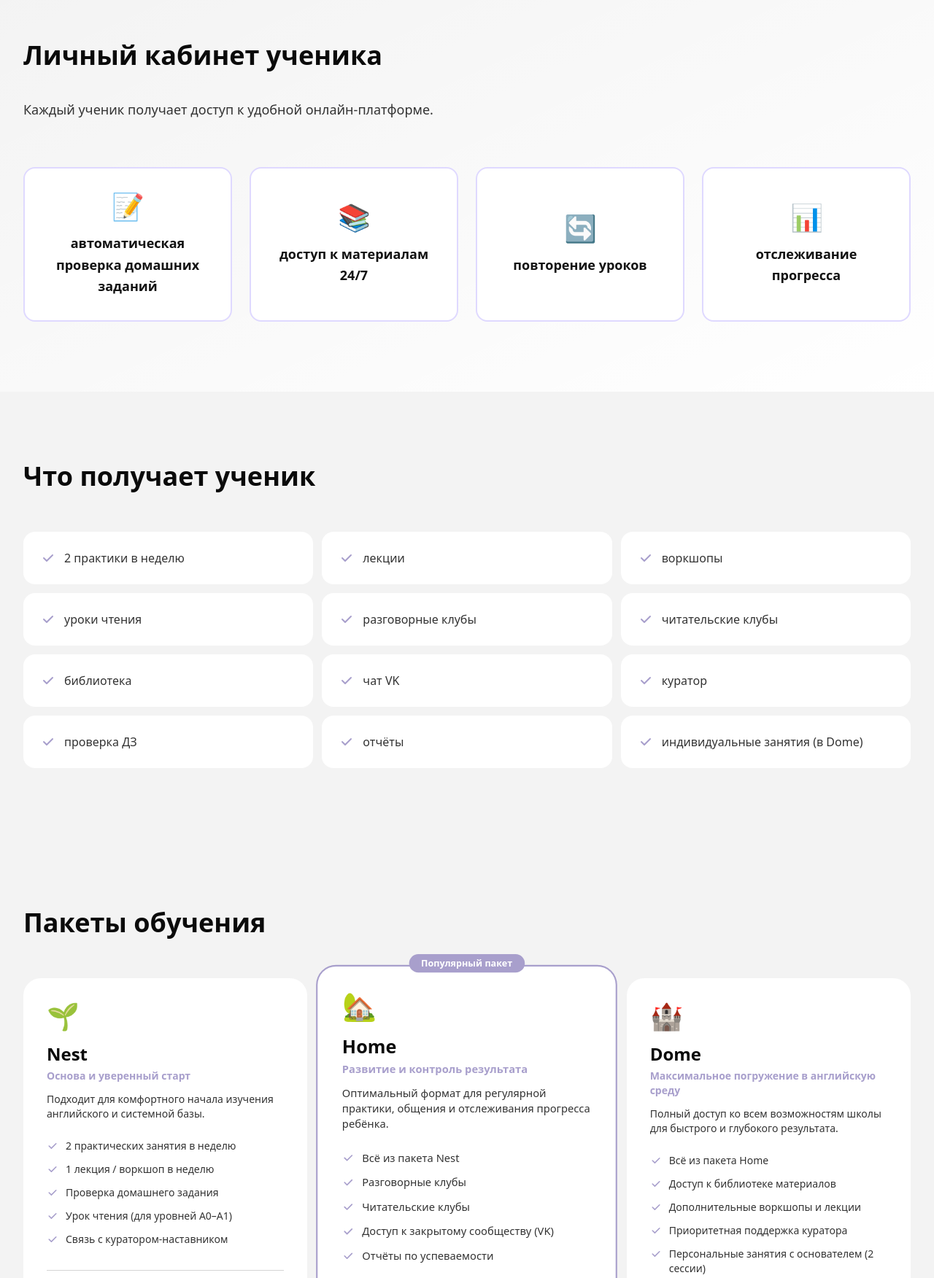
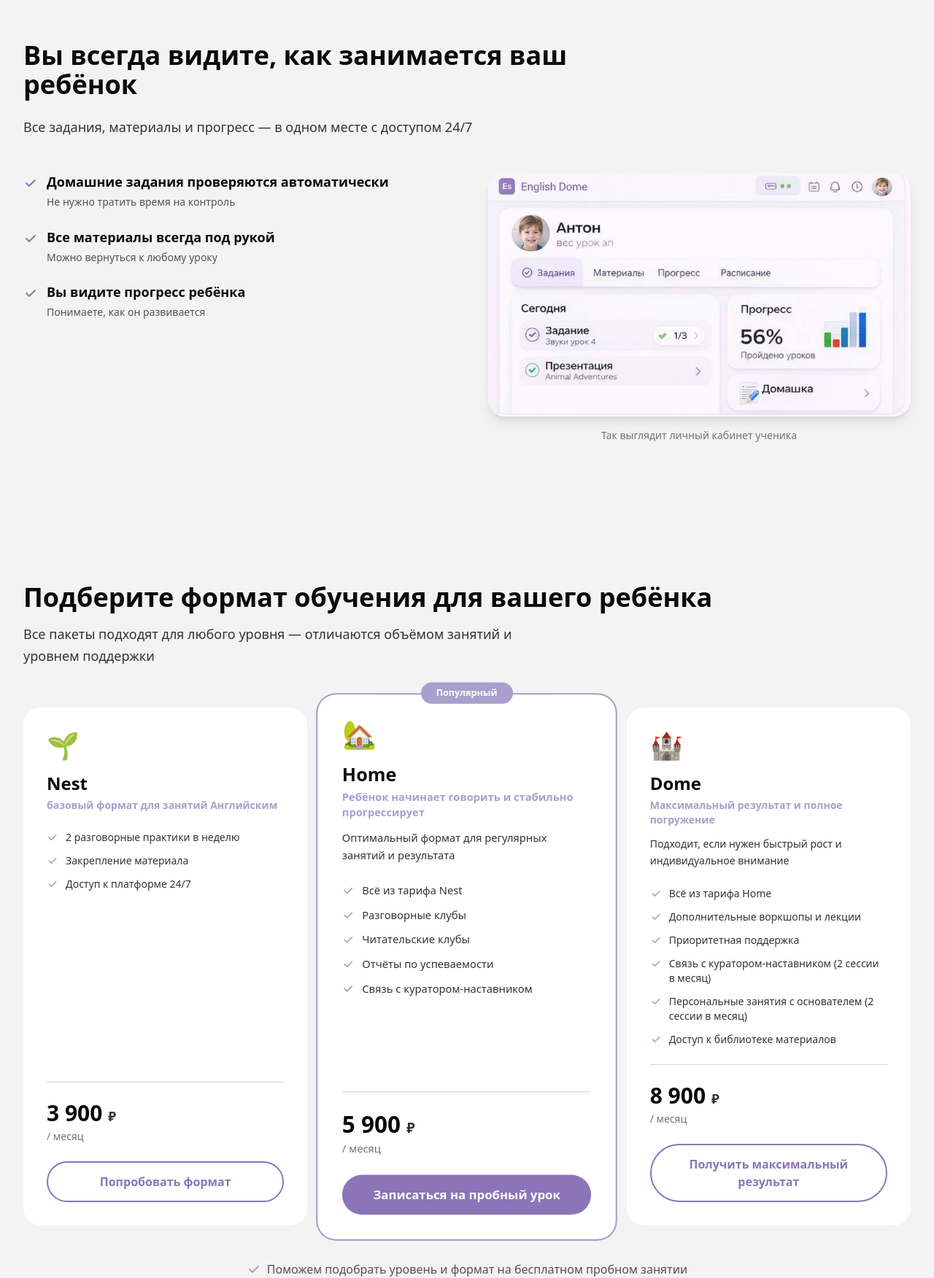
Before and after one commit to ibragim3007/enlgihs-school-landing, a Next.js app: page / in a window 1280 px wide. Shown: the part 5488-7240 px from the top of the page at 73% size. Built offline with nearby package versions, Linux system fonts and the light colour scheme.

Commit message:
feat: packages

```diff
--- a/app/page.tsx
+++ b/app/page.tsx
@@ -36,7 +36,7 @@ export default function Home() {
         <Lessons />
         <Reading />
         <Cabinet />
-        <Ecosystem />
+        {/* <Ecosystem /> */}
         <Packages onOpenForm={openForm} />
         <Psychologist />
         <ForParents />
--- a/components/sections/Cabinet.tsx
+++ b/components/sections/Cabinet.tsx
@@ -1,45 +1,80 @@
+import Image from "next/image";
 import { SECTION_IDS } from "@/constants/navigation";
 import {
   CABINET_HEADING,
   CABINET_DESCRIPTION,
-  CABINET_FEATURES,
+  CABINET_BENEFITS,
+  CABINET_PREVIEW_SRC,
+  CABINET_PREVIEW_CAPTION,
 } from "@/constants/cabinet";
 import SectionHeading from "@/components/ui/SectionHeading";
 
+function CheckIcon() {
+  return (
+    <svg
+      className="mt-1 h-5 w-5 shrink-0 text-primary-800"
+      viewBox="0 0 20 20"
+      fill="currentColor"
+      aria-hidden
+    >
+      <path
+        fillRule="evenodd"
+        d="M16.707 5.293a1 1 0 010 1.414l-8 8a1 1 0 01-1.414 0l-4-4a1 1 0 011.414-1.414L8 12.586l7.293-7.293a1 1 0 011.414 0z"
+        clipRule="evenodd"
+      />
+    </svg>
+  );
+}
+
 export default function Cabinet() {
-  const icons = ["📝", "📚", "🔄", "📊"];
-
   return (
-    <section
-      id={SECTION_IDS.cabinet}
-      className="py-16 lg:py-24 bg-gradient-to-br from-primary-50/20 to-white"
-    >
+    <section id={SECTION_IDS.cabinet} className="py-16 lg:py-24">
       <div className="mx-auto max-w-[1400px] px-4 sm:px-6 lg:px-8">
-        <SectionHeading className="mb-6 lg:mb-10">
+        <div className="max-w-3xl">
+          <SectionHeading className="mb-4 lg:mb-6">
             {CABINET_HEADING}
           </SectionHeading>
 
-        <p className="text-base text-neutral-700 leading-relaxed lg:text-lg max-w-2xl mb-12 lg:mb-16">
+          <p className="text-base leading-relaxed text-neutral-700 lg:text-lg">
             {CABINET_DESCRIPTION}
           </p>
-
-        <div className="grid gap-6 sm:grid-cols-2 lg:grid-cols-4">
-          {CABINET_FEATURES.map((feature, idx) => (
-            <div
-              key={feature}
-              className="group flex flex-col items-center justify-center text-center p-8 rounded-2xl bg-white border-2 border-primary-500 hover:border-primary-400 hover:shadow-lg hover:bg-primary-50 transition-all"
-            >
-              {/* Icon */}
-              <div className="text-4xl mb-4 group-hover:scale-110 transition-transform">
-                {icons[idx % icons.length]}
         </div>
 
-              {/* Text */}
-              <p className="text-base lg:text-lg font-semibold text-neutral-900 leading-relaxed group-hover:text-primary-700 transition-colors">
-                {feature}
+        <div className="mt-10 flex flex-col gap-10 lg:mt-12 lg:grid lg:grid-cols-2 lg:items-start lg:gap-14">
+          {/* Benefits list */}
+          <ul className="flex flex-col gap-6">
+            {CABINET_BENEFITS.map((b) => (
+              <li key={b.title} className="flex gap-3">
+                <CheckIcon />
+                <div>
+                  <p className="text-sm leading-snug text-neutral-950 sm:text-base lg:text-lg">
+                    <span className="font-bold">{b.title}</span>
+                    <span className="font-bold">{b.bold}</span>
+                  </p>
+                  <p className="mt-1 text-xs leading-relaxed text-neutral-600 sm:text-sm">
+                    {b.subtitle}
                   </p>
                 </div>
+              </li>
             ))}
+          </ul>
+
+          {/* Cabinet preview */}
+          <div className="flex flex-col items-center">
+            <div className="relative w-full overflow-hidden rounded-2xl bg-neutral-100 shadow-lg sm:rounded-3xl">
+              <Image
+                src={CABINET_PREVIEW_SRC}
+                alt="Скриншот личного кабинета ученика English Dome"
+                width={800}
+                height={600}
+                className="h-auto w-full"
+                sizes="(max-width: 1024px) 100vw, 50vw"
+              />
+            </div>
+            <p className="mt-4 text-center text-xs text-neutral-500 sm:text-sm">
+              {CABINET_PREVIEW_CAPTION}
+            </p>
+          </div>
         </div>
       </div>
     </section>
--- a/components/sections/Packages.tsx
+++ b/components/sections/Packages.tsx
@@ -1,5 +1,10 @@
 import { SECTION_IDS } from "@/constants/navigation";
-import { PACKAGES_HEADING, PACKAGES } from "@/constants/packages";
+import {
+  PACKAGES_HEADING,
+  PACKAGES_SUBHEADING,
+  PACKAGES_FOOTER,
+  PACKAGES,
+} from "@/constants/packages";
 import SectionHeading from "@/components/ui/SectionHeading";
 import Button from "@/components/ui/Button";
 
@@ -7,72 +12,86 @@ interface PackagesProps {
   onOpenForm: () => void;
 }
 
+function CheckIcon() {
+  return (
+    <svg
+      className="mt-0.5 h-4 w-4 shrink-0 text-primary-700"
+      viewBox="0 0 20 20"
+      fill="currentColor"
+      aria-hidden
+    >
+      <path
+        fillRule="evenodd"
+        d="M16.707 5.293a1 1 0 010 1.414l-8 8a1 1 0 01-1.414 0l-4-4a1 1 0 011.414-1.414L8 12.586l7.293-7.293a1 1 0 011.414 0z"
+        clipRule="evenodd"
+      />
+    </svg>
+  );
+}
+
 export default function Packages({ onOpenForm }: PackagesProps) {
   return (
     <section id={SECTION_IDS.packages} className="py-16 lg:py-24">
       <div className="mx-auto max-w-[1400px] px-4 sm:px-6 lg:px-8">
-        <SectionHeading className="mb-10 lg:mb-14">
+        <SectionHeading className="mb-3 lg:mb-4">
           {PACKAGES_HEADING}
         </SectionHeading>
+        <p className="mb-10 max-w-2xl text-base leading-relaxed text-neutral-700 lg:mb-14 lg:text-lg">
+          {PACKAGES_SUBHEADING}
+        </p>
 
         <div className="grid gap-6 md:grid-cols-2 lg:grid-cols-3">
           {PACKAGES.map((pkg) => (
             <div
               key={pkg.id}
-              className={`relative rounded-3xl transition-all ${
+              className={`relative flex flex-col rounded-3xl bg-surface p-6 sm:p-8 ${
                 pkg.highlighted
                   ? "ring-2 ring-primary-700 md:scale-105 md:z-10"
-                  : "bg-surface"
-              } ${!pkg.highlighted ? "bg-surface" : "bg-surface"} p-8`}
+                  : ""
+              }`}
             >
               {pkg.badge && (
-                <div className="absolute -top-4 left-1/2 -translate-x-1/2 rounded-full bg-primary-700 px-4 py-1 text-xs font-semibold text-white">
+                <div className="absolute -top-4 left-1/2 -translate-x-1/2 rounded-full bg-primary-700 px-5 py-1.5 text-xs font-semibold text-white">
                   {pkg.badge}
                 </div>
               )}
 
-              <div className="text-4xl mb-4">{pkg.icon}</div>
+              <div className="mb-4 text-4xl">{pkg.icon}</div>
 
               <h3 className="text-2xl font-bold text-neutral-950">
                 {pkg.name}
               </h3>
-              <p className="text-sm text-primary-700 font-semibold mt-1">
+              <p className="mt-1 text-sm font-semibold text-primary-700">
                 {pkg.tagline}
               </p>
-              <p className="text-sm text-neutral-700 mt-3 mb-6">
-                {pkg.description}
-              </p>
+              {pkg.description && (
+                <p className="mt-3 text-sm leading-relaxed text-neutral-700">
+                  {pkg.description}
+                </p>
+              )}
 
-              <ul className="space-y-3 mb-8 pb-8 border-b border-neutral-200">
+              <ul className="mt-6 flex flex-1 flex-col gap-3 border-b border-neutral-200 pb-6">
                 {pkg.features.map((feature) => (
                   <li
                     key={feature}
                     className="flex items-start gap-2.5 text-sm text-neutral-700"
                   >
-                    <svg
-                      className="mt-0.5 h-4 w-4 shrink-0 text-primary-700"
-                      viewBox="0 0 20 20"
-                      fill="currentColor"
-                    >
-                      <path
-                        fillRule="evenodd"
-                        d="M16.707 5.293a1 1 0 010 1.414l-8 8a1 1 0 01-1.414 0l-4-4a1 1 0 011.414-1.414L8 12.586l7.293-7.293a1 1 0 011.414 0z"
-                        clipRule="evenodd"
-                      />
-                    </svg>
+                    <CheckIcon />
                     {feature}
                   </li>
                 ))}
               </ul>
 
-              <div className="mb-6">
+              <div className="mt-6 mb-6">
                 <p className="text-3xl font-bold text-neutral-950">
-                  {pkg.price}{" "}
-                  <span className="text-lg text-neutral-700 font-semibold">
+                  {pkg.price.toLocaleString("ru-RU")}{" "}
+                  <span className="text-lg font-semibold text-neutral-700">
                     {pkg.currency}
                   </span>
                 </p>
-                <p className="text-sm text-neutral-700 mt-1">за {pkg.period}</p>
+                <p className="mt-1 text-sm text-neutral-500">
+                  / {pkg.period}
+                </p>
               </div>
 
               <Button
@@ -80,11 +99,27 @@ export default function Packages({ onOpenForm }: PackagesProps) {
                 variant={pkg.highlighted ? "primary" : "outline"}
                 className="w-full"
               >
-                Выбрать
+                {pkg.ctaText ?? "Выбрать"}
               </Button>
             </div>
           ))}
         </div>
+
+        <p className="mt-10 flex items-center justify-center gap-2 text-center text-sm text-neutral-600 lg:mt-12 lg:text-base">
+          <svg
+            className="h-5 w-5 shrink-0 text-primary-700"
+            viewBox="0 0 20 20"
+            fill="currentColor"
+            aria-hidden
+          >
+            <path
+              fillRule="evenodd"
+              d="M16.707 5.293a1 1 0 010 1.414l-8 8a1 1 0 01-1.414 0l-4-4a1 1 0 011.414-1.414L8 12.586l7.293-7.293a1 1 0 011.414 0z"
+              clipRule="evenodd"
+            />
+          </svg>
+          {PACKAGES_FOOTER}
+        </p>
       </div>
     </section>
   );
--- a/constants/cabinet.ts
+++ b/constants/cabinet.ts
@@ -1,11 +1,29 @@
-export const CABINET_HEADING = "Личный кабинет ученика";
+export const CABINET_HEADING = "Вы всегда видите, как занимается ваш ребёнок";
 
 export const CABINET_DESCRIPTION =
-  "Каждый ученик получает доступ к удобной онлайн-платформе.";
+  "Все задания, материалы и прогресс — в одном месте с доступом 24/7";
 
-export const CABINET_FEATURES = [
-  "автоматическая проверка домашних заданий",
-  "доступ к материалам 24/7",
-  "повторение уроков",
-  "отслеживание прогресса",
+export const CABINET_BENEFITS: {
+  title: string;
+  bold: string;
+  subtitle: string;
+}[] = [
+  {
+    title: "Домашние задания",
+    bold: " проверяются автоматически",
+    subtitle: "Не нужно тратить время на контроль",
+  },
+  {
+    title: "Все материалы",
+    bold: " всегда под рукой",
+    subtitle: "Можно вернуться к любому уроку",
+  },
+  {
+    title: "Вы видите прогресс",
+    bold: " ребёнка",
+    subtitle: "Понимаете, как он развивается",
+  },
 ];
+
+export const CABINET_PREVIEW_SRC = "/assets/cabinet-preview-old.png";
+export const CABINET_PREVIEW_CAPTION = "Так выглядит личный кабинет ученика";
--- a/constants/packages.ts
+++ b/constants/packages.ts
@@ -1,64 +1,69 @@
 import type { Package } from "@/types";
 
-export const PACKAGES_HEADING = "Пакеты обучения";
+export const PACKAGES_HEADING = "Подберите формат обучения для вашего ребёнка";
+
+export const PACKAGES_SUBHEADING =
+  "Все пакеты подходят для любого уровня — отличаются объёмом занятий и уровнем поддержки";
+
+export const PACKAGES_FOOTER =
+  "Поможем подобрать уровень и формат на бесплатном пробном занятии";
 
 export const PACKAGES: Package[] = [
   {
     id: 1,
     icon: "🌱",
     name: "Nest",
-    tagline: "Основа и уверенный старт",
-    description:
-      "Подходит для комфортного начала изучения английского и системной базы.",
+    tagline: "базовый формат для занятий Английским",
+    description: "",
     features: [
-      "2 практических занятия в неделю",
-      "1 лекция / воркшоп в неделю",
-      "Проверка домашнего задания",
-      "Урок чтения (для уровней A0–A1)",
-      "Связь с куратором-наставником",
+      "2 разговорные практики в неделю",
+      "Закрепление материала",
+      "Доступ к платформе 24/7",
     ],
     price: 3900,
     currency: "₽",
     period: "месяц",
     highlighted: false,
+    ctaText: "Попробовать формат",
   },
   {
     id: 2,
     icon: "🏡",
     name: "Home",
-    tagline: "Развитие и контроль результата",
-    description:
-      "Оптимальный формат для регулярной практики, общения и отслеживания прогресса ребёнка.",
+    tagline: "Ребёнок начинает говорить и стабильно прогрессирует",
+    description: "Оптимальный формат для регулярных занятий и результата",
     features: [
-      "Всё из пакета Nest",
+      "Всё из тарифа Nest",
       "Разговорные клубы",
       "Читательские клубы",
-      "Доступ к закрытому сообществу (VK)",
       "Отчёты по успеваемости",
+      "Связь с куратором-наставником",
     ],
     price: 5900,
     currency: "₽",
     period: "месяц",
     highlighted: true,
-    badge: "Популярный пакет",
+    badge: "Популярный",
+    ctaText: "Записаться на пробный урок",
   },
   {
     id: 3,
     icon: "🏰",
     name: "Dome",
-    tagline: "Максимальное погружение в английскую среду",
-    description:
-      "Полный доступ ко всем возможностям школы для быстрого и глубокого результата.",
+    tagline: "Максимальный результат и полное погружение",
+    description: "Подходит, если нужен быстрый рост и индивидуальное внимание",
     features: [
-      "Всё из пакета Home",
+      "Всё из тарифа Home",
+      "Дополнительные воркшопы и лекции",
+      "Приоритетная поддержка",
+      "Связь с куратором-наставником (2 сессии в месяц)",
+      "Персональные занятия с основателем (2 сессии в месяц)",
       "Доступ к библиотеке материалов",
-      "Дополнительные воркшопы и лекции",
-      "Приоритетная поддержка куратора",
-      "Персональные занятия с основателем (2 сессии)",
     ],
     price: 8900,
     currency: "₽",
     period: "месяц",
     highlighted: false,
+    ctaText: "Получить максимальный результат",
   },
 ];
--- a/types/index.ts
+++ b/types/index.ts
@@ -38,4 +38,5 @@ export interface Package {
   period: string;
   highlighted: boolean;
   badge?: string;
+  ctaText?: string;
 }
```
Also changed, not shown: public/assets/cabinet-preview-old.png (added). Lines whose indentation alone changed are shown as unchanged.
